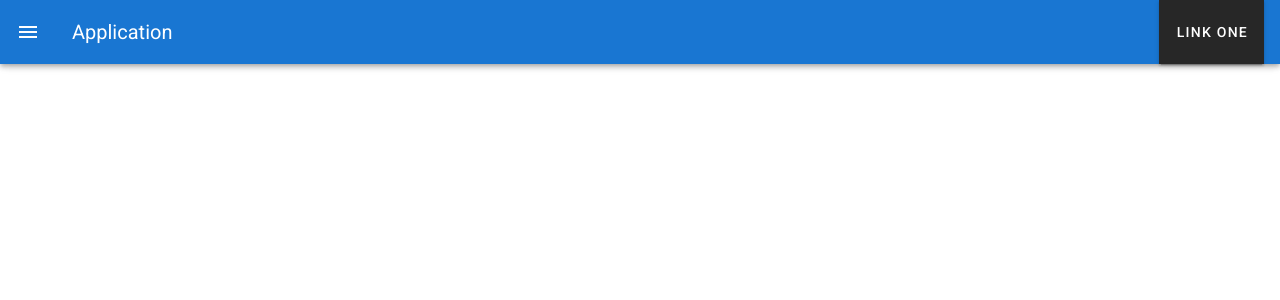
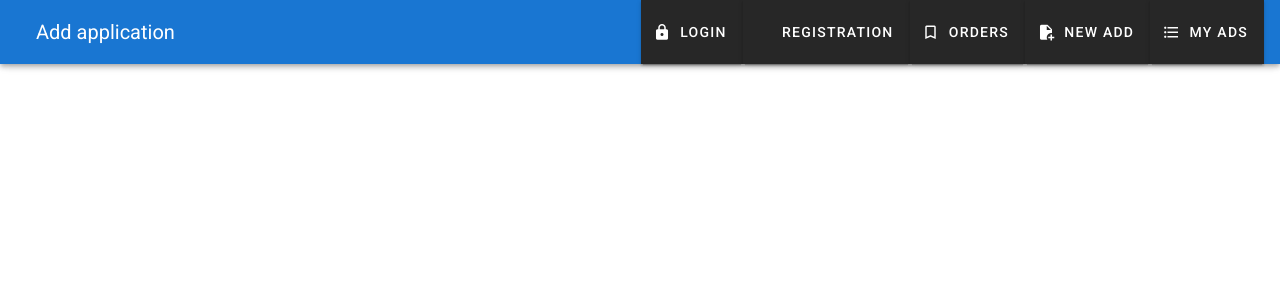
Before and after one commit to KRATOSru/SpaApp, a Vue app: page / in a window 1280 px wide. Shown: the top 300 px of the page. Built offline with nearby package versions, Linux system fonts and the light colour scheme.

Commit message:
links has been added

```diff
--- a/src/App.vue
+++ b/src/App.vue
@@ -1,17 +1,44 @@
 <template>
     <v-app id="inspire">
+
       <v-navigation-drawer temporary v-model="drawer" app>
+        <v-list>
+          <v-list-item
+              v-for="link of links"
+              :key="link.title"
+              :to="link.url">
+
+            <v-list-item-icon>
+              <v-icon>
+                {{link.icon}}
+              </v-icon>
+            </v-list-item-icon>
+
+            <v-list-item-content>
+              <v-list-item-title v-text="link.title"></v-list-item-title>
+            </v-list-item-content>
+          </v-list-item>
+        </v-list>
       </v-navigation-drawer>
 
       <v-app-bar app dark color="primary">
-        <v-app-bar-nav-icon @click="drawer = !drawer"></v-app-bar-nav-icon>
+        <v-app-bar-nav-icon @click="drawer = !drawer"
+        class="hidden-md-and-up"
+        ></v-app-bar-nav-icon>
 
-        <v-toolbar-title>Application</v-toolbar-title>
+        <v-toolbar-title>Add application</v-toolbar-title>
 
         <v-spacer></v-spacer>
 
         <v-toolbar-items class="hidden-sm-and-down">
-          <v-btn flat>Link one</v-btn>
+          <v-btn
+              v-for="link in links"
+              :key="link.title"
+              :to="link.url"
+              flat>
+          <v-icon left>{{link.icon}}</v-icon>
+            {{link.title}}
+          </v-btn>
         </v-toolbar-items>
 
       </v-app-bar>
@@ -26,7 +53,18 @@
 <script>
   export default {
     name: "App",
-    data: () => ({ drawer: null }),
+    data() {
+      return {
+        drawer: false,
+        links: [
+          {title: 'Login', icon: 'mdi-lock', url: '/login'},
+          {title: 'Registration', icon: 'mdi-face', url: '/registration'},
+          {title: 'Orders', icon: 'mdi-bookmark-outline', url: '/orders'},
+          {title: 'New add', icon: 'mdi-file-plus', url: '/new'},
+          {title: 'My ads', icon: 'mdi-format-list-bulleted', url: '/list'}
+        ]
+      }
+    }
   }
 </script>
 
```
